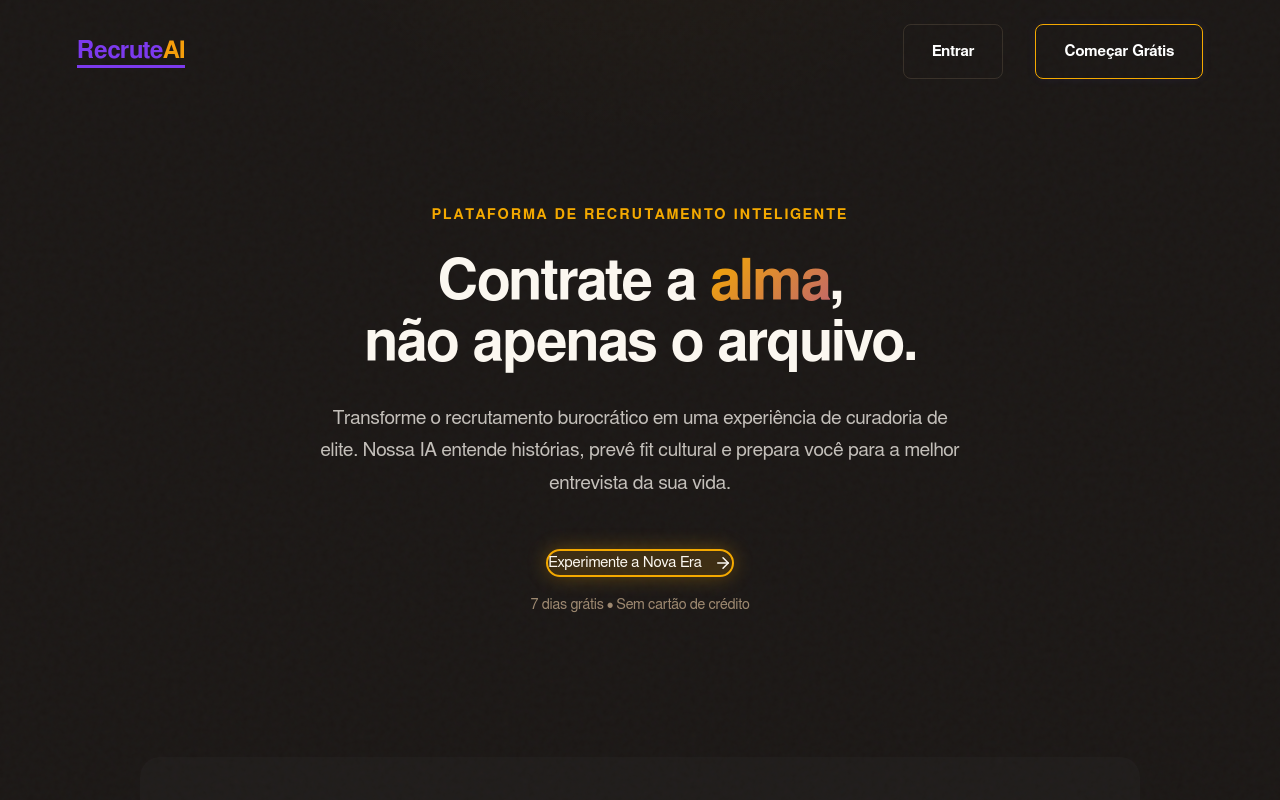
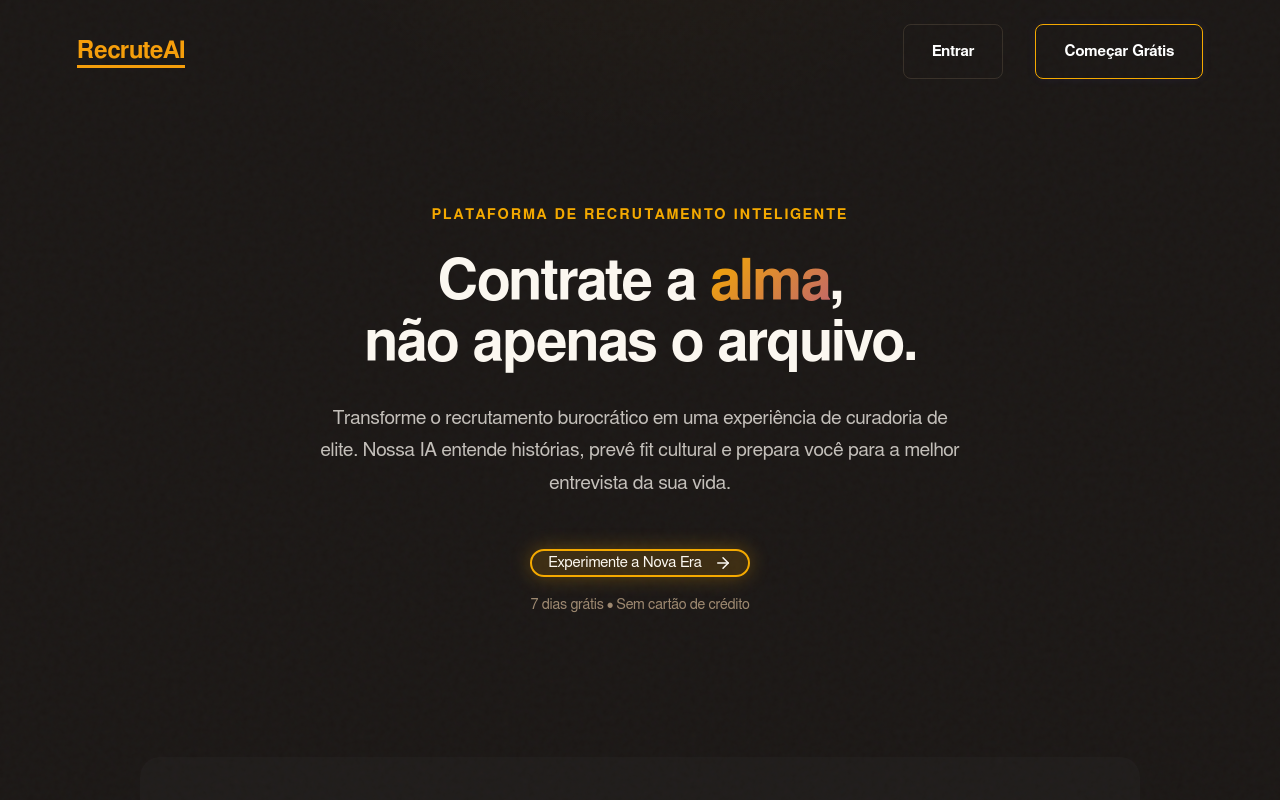
Before and after one commit to Clebito2/recrutaai, a Next.js app: page / in a window 1280 px wide. Shown: the top 800 px of the page. Built offline with nearby package versions, Linux system fonts and the light colour scheme; no server answers.

Commit message:
Fix remaining purple colors and improve button centering

```diff
--- a/src/app/globals.css
+++ b/src/app/globals.css
@@ -297,8 +297,8 @@ label {
 
 /* Logo Colors */
 .text-brand-recruit {
-    color: #7C3AED;
-    /* Roxo vibrante */
+    color: #F59E0B;
+    /* Amarelo Ouro */
 }
 
 .text-brand-ai {
@@ -308,7 +308,7 @@ label {
 }
 
 .brand-underline {
-    border-bottom: 3px solid #7C3AED;
+    border-bottom: 3px solid #F59E0B;
     padding-bottom: 2px;
 }
 
@@ -336,6 +336,11 @@ label {
     align-items: center;
     gap: 12px;
     border-radius: 50px !important;
+    white-space: nowrap;
+    /* Prevent drawing break */
+    min-width: 220px;
+    /* Ensure better centering */
+    justify-content: center;
 }
 
 /* Sidebar Items */
```
